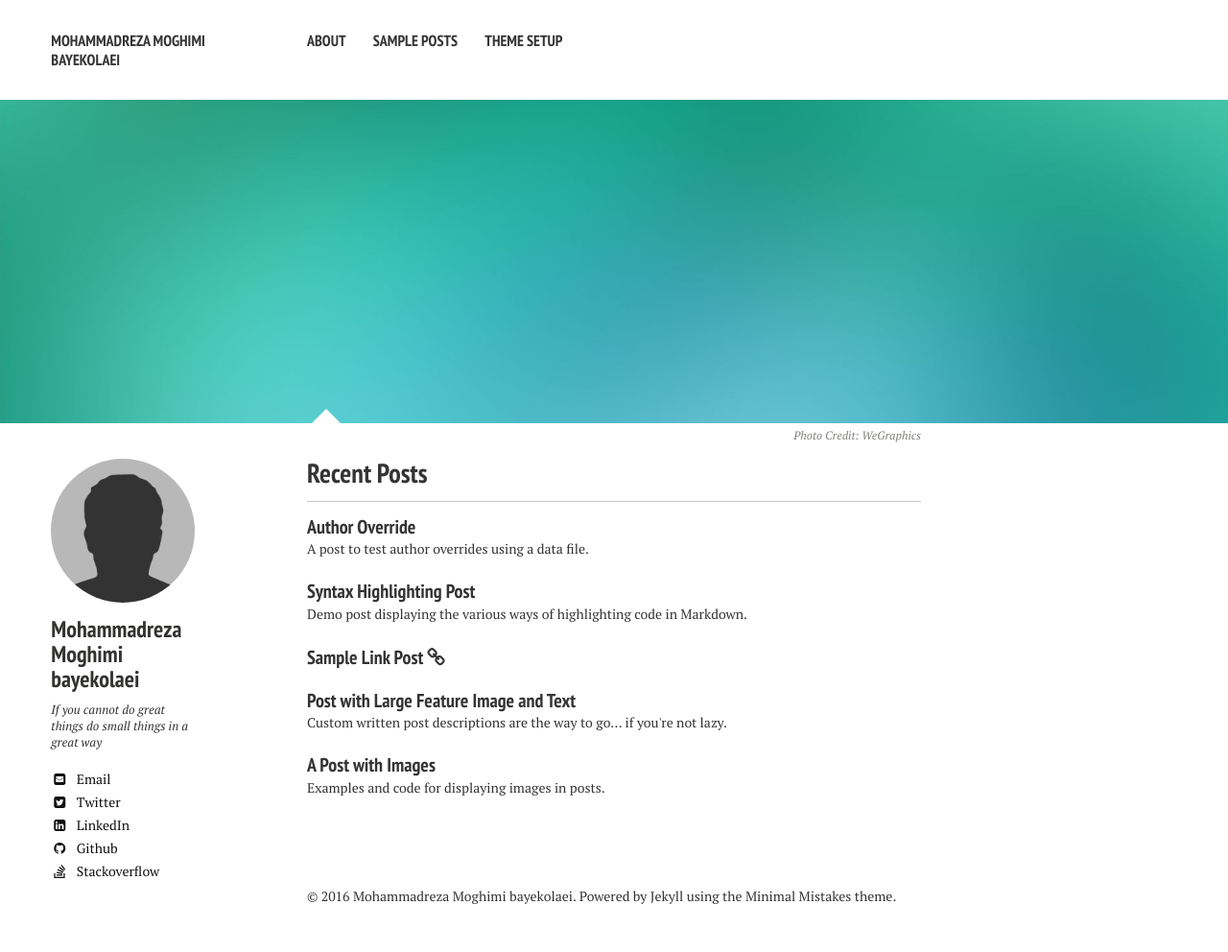
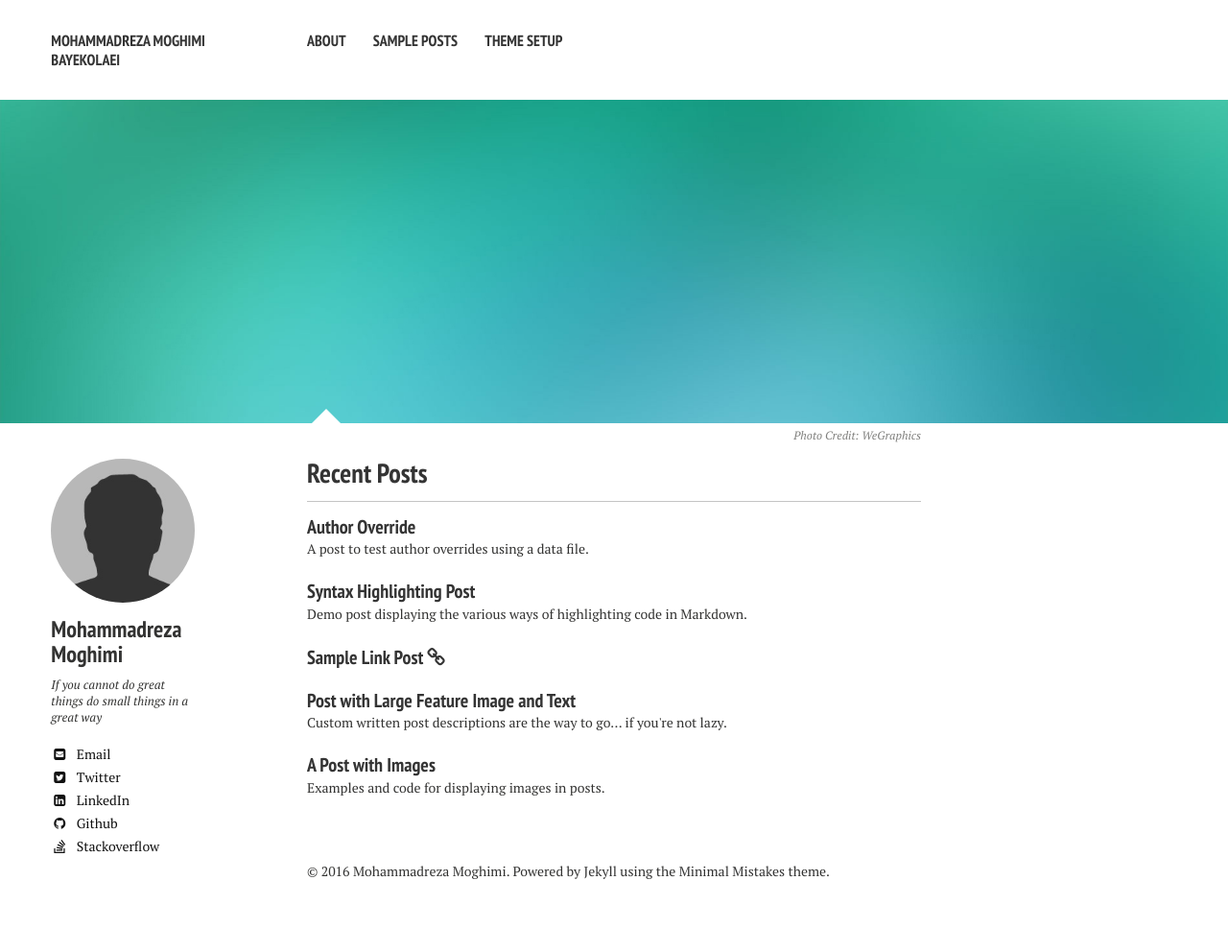
Before and after one commit to mimr9/mimr9.github.io, a Jekyll site: the page built from index.md, in a window 1280 px wide. Shown: the whole page at 96% size. Built offline with Jekyll 4.4.1, drawn with Linux system fonts in a browser that asks for light colours; nearby versions of some CDN libraries; after the commit the page ends 966 px from its top, so only the background shows below that.

Commit message:
Update _config.yml

```diff
--- a/_config.yml
+++ b/_config.yml
@@ -41,7 +41,7 @@ titlecase: true
 
 # Site owner
 owner:
-  name: Mohammadreza Moghimi bayekolaei
+  name: Mohammadreza Moghimi
   avatar: bio-photo.jpg
   bio: "If you cannot do great things do small things in a great way"
   email: "mimr.moghimi@gmail.com"
```
